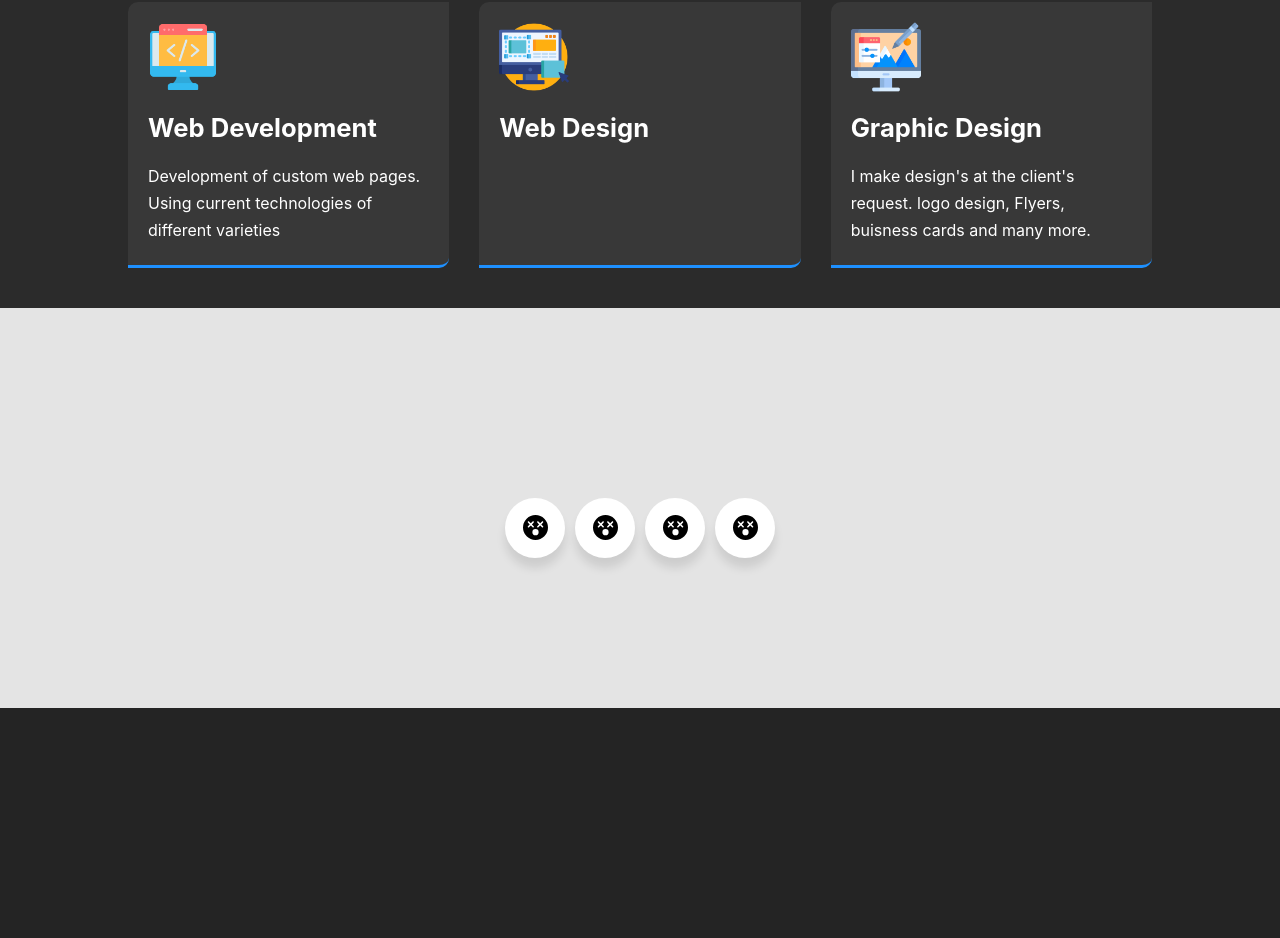
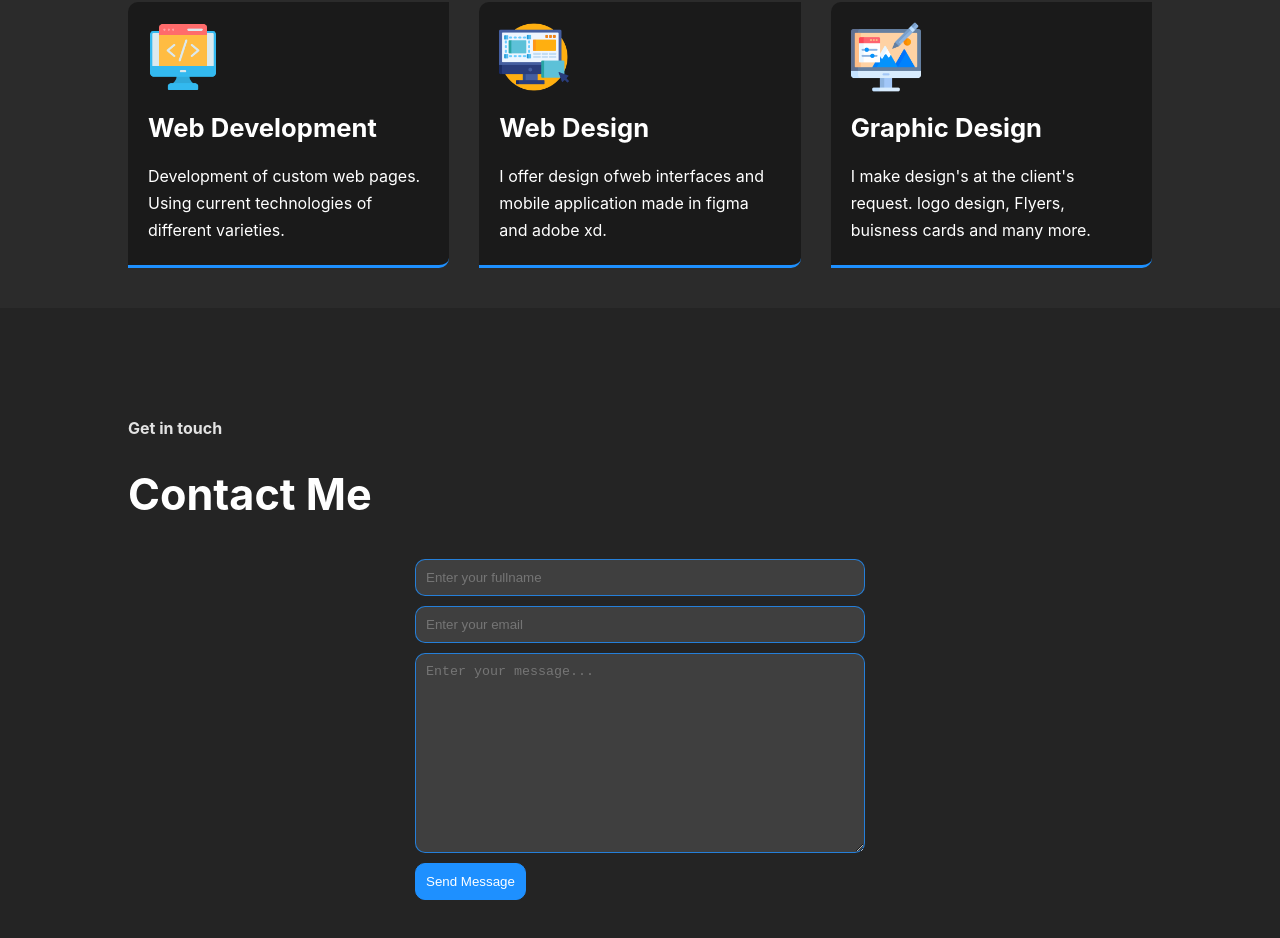
Before and after one commit to Mubarakyusuf5/React-Portfolio, a React (Vite) app: page / in a window 1280 px wide. Shown: the part 1840-2778 px from the top of the page. Before the commit the page ends 2548 px from the top, so only its background shows below. Built offline with nearby package versions, Linux system fonts and the light colour scheme.

Commit message:
portfolio

```diff
--- a/src/components/About/About.css
+++ b/src/components/About/About.css
@@ -47,25 +47,31 @@
 .aboutMe .button a{
     padding: 11px 15px;
     color: #fff;
-    border-radius: 50px;
+    border-radius: 10px;
     font-size: 1.1em;
+    transition: all ease-in .3s;
 
 }
 
 .aboutMe .button a:nth-child(1){
     background-color: dodgerblue;
-    border: 2px solid dodgerblue;
+    border: 1px solid dodgerblue;
 }
 .aboutMe .button a:nth-child(1):hover{
     background-color: transparent;
 }
 
 .aboutMe .button a:nth-child(2){
-    border: 2px solid rgb(27, 86, 153);
+    border: 1px solid dodgerblue;
     background-color: transparent;
+    transition: all ease-in .3s;
 }
 .aboutMe .button a:nth-child(2):hover{
-    background-color: rgb(27, 86, 153);
+    background-color: dodgerblue;
+}
+.aboutMe .button a:nth-child(2):hover i{
+    /* background-color: dodgerblue; */
+    padding-left: 5px;
 }
 
 .aboutMe .button span{
--- a/src/components/About/About.jsx
+++ b/src/components/About/About.jsx
@@ -24,7 +24,7 @@ export const About = () => {
         </ul>
         <div className="button">
           <a href="/database passQ.pdf" download><span>Download CV</span><FontAwesomeIcon icon={faCloudDownload} /></a>
-          <a href="#contact" ><span>Hire Me</span><FontAwesomeIcon icon={faAngleRight} /></a>
+          <a href="#contact" ><span>Hire Me</span><i><FontAwesomeIcon icon={faAngleRight} /></i></a>
         </div>
         </div>
       </div>
--- a/src/components/Contact/Contact.css
+++ b/src/components/Contact/Contact.css
@@ -1,48 +1,60 @@
 .contact{
-    min-height: 50vh;
+    min-height: 80vh;
+
+}
+
+.contact h5{
+    font-size: 1em;
+    margin:30px 0;
+}
+
+.contact h2{
+    font-size: 2.7em;
+    margin-bottom: 20px;
+    color: #fff;
+}
+
+.form{
     display: flex;
     justify-content: center;
     align-items: center;
-    color: #000;
-    background-color: #e4e4e4;
 }
 
-.wrapper .button{
-    display: inline-block;
-    height: 60px;
-    width: 60px;
-    float: left;
-    margin: 0 5px;
-    background-color: #fff;
-    border-radius: 50px;
-    cursor: pointer;
-    box-shadow: 0px 10px 10px rgba(0, 0, 0, 0.1);
-    transition: all .3s ease-in-out;
-    overflow: hidden;
-}
-.wrapper .button:hover{
-    width: 200px;
+.form form{
+    margin-top: 19px;
+    width: 450px;
 }
 
-.wrapper .button .icon{
-    display: inline-block;
-    height: 60px;
-    width: 60px;
-    border-radius: 50px;
-    line-height: 60px;
-    text-align: center;
-
+.form input, textarea{
+    display: block;
+    width: 100%;
+    margin-bottom: 10px;
+    padding: 10px;
+    background-color: rgb(63, 63, 63);
+    border-radius: 10px;
+    border: 1px solid rgba(30, 143, 255, 0.801);
+    outline: none;
 }
 
-.wrapper .button .icon i{
-    font-size: 25px;
-    line-height: 60px;
+.form input:focus, textarea:focus{
+    border: 1px solid rgba(255, 255, 255, 0.1);
 }
 
-.wrapper .button span{
-    font-size: 20px;
-    font-weight: 500;
-    line-height: 60px;
-    margin-left: 10px;
+.form textarea{
+    resize: vertical;
+    min-height: 200px;
+}
 
+.form button{
+    padding: 10px;
+    border-radius: 10px;
+    border: 1px solid dodgerblue;
+    background-color: dodgerblue;
+    color: #fff;
+    cursor: pointer;
+    transition: all 0.3s ease-in;
 }
+
+.form button:hover{
+    background-color: transparent;
+}
--- a/src/components/Contact/Contact.jsx
+++ b/src/components/Contact/Contact.jsx
@@ -8,23 +8,15 @@ export const Contact = () => {
   return (
     <>
     <section className='contact' id='contact'>
-        <div className="wrapper">
-          <div className="button">
-            <div className="icon"><i><FontAwesomeIcon className='i' icon={faFaceDizzy} /></i></div>
-            <span>facebook</span>
-          </div>
-          <div className="button">
-            <div className="icon"><i><FontAwesomeIcon className='i' icon={faFaceDizzy} /></i></div>
-            <span>facebook</span>
-          </div>
-          <div className="button">
-            <div className="icon"><i><FontAwesomeIcon className='i' icon={faFaceDizzy} /></i></div>
-            <span>facebook</span>
-          </div>
-          <div className="button">
-            <div className="icon"><i><FontAwesomeIcon className='i' icon={faFaceDizzy} /></i></div>
-            <span>facebook</span>
-          </div>
+        <h5>Get in touch</h5>
+        <h2>Contact Me</h2>
+        <div className="form">
+            <form action="">
+              <input type="text" name='' placeholder='Enter your fullname'/>
+              <input type="email" name="" id="" placeholder='Enter your email'/>
+              <textarea name="" id="" cols="30" rows="10" placeholder='Enter your message...'></textarea>
+              <button>Send Message</button>
+            </form>
         </div>
     </section>
     </>
--- a/src/components/Navbar/Navbar.css
+++ b/src/components/Navbar/Navbar.css
@@ -109,7 +109,7 @@
     }
 
     .navbar ul.show{
-        height: 200px;
+        height: 250px;
         /* padding: 10px; */
     }
 
--- a/src/components/Service/Service.css
+++ b/src/components/Service/Service.css
@@ -28,7 +28,7 @@
 }
 
 .serv-card{
-    background-color: rgb(56, 56, 56);
+    background-color: rgb(26, 26, 26);
     padding: 20px;
     border-radius: 10px 0 10px 0;
     display: flex;
--- a/src/components/Service/Service.jsx
+++ b/src/components/Service/Service.jsx
@@ -1,32 +1,41 @@
-import React from 'react'
-import './Service.css'
-import { ServCard } from './ServCard'
+import React from "react";
+import "./Service.css";
+import { ServCard } from "./ServCard";
 
 export const Service = () => {
-  const Services =[
-    {id:1, img:'/dev.png', name: 'Web Development', statement:"Development of custom web pages. Using current technologies of different varieties"},
-    {id:2, img:'/design.png', name: 'Web Design', statement:""},
-    {id:3, img:'/graphic.png', name: 'Graphic Design', statement:"I make design's at the client's request. logo design, Flyers, buisness cards and many more."},
-  ]
+  const Services = [
+    {
+      id: 1,
+      img: "/dev.png",
+      name: "Web Development",
+      statement:
+        "Development of custom web pages. Using current technologies of different varieties.",
+    },
+    { id: 2, img: "/design.png", name: "Web Design", statement: "I offer design ofweb interfaces and mobile application made in figma and adobe xd." },
+    {
+      id: 3,
+      img: "/graphic.png",
+      name: "Graphic Design",
+      statement:
+        "I make design's at the client's request. logo design, Flyers, buisness cards and many more.",
+    },
+  ];
 
-  const place = Services.map(Service => (
+  const place = Services.map((Service) => (
     <ServCard
       key={Service.id}
       img={Service.img}
       name={Service.name}
       statement={Service.statement}
-
     />
-  ))
+  ));
   return (
     <>
-    <section className='service' id='service'>
+      <section className="service" id="service">
         <h5>Services</h5>
         <h2>My Services</h2>
-      <div className="serv-con">
-       {place}
-      </div>
+        <div className="serv-con">{place}</div>
       </section>
     </>
-  )
-}
+  );
+};
```
Also changed, not shown: src/components/Potfolio/Portfolio.jsx (added, +9 -0 lines), src/components/Potfolio/Portfolio.css (added). Lines whose indentation alone changed are shown as unchanged.
